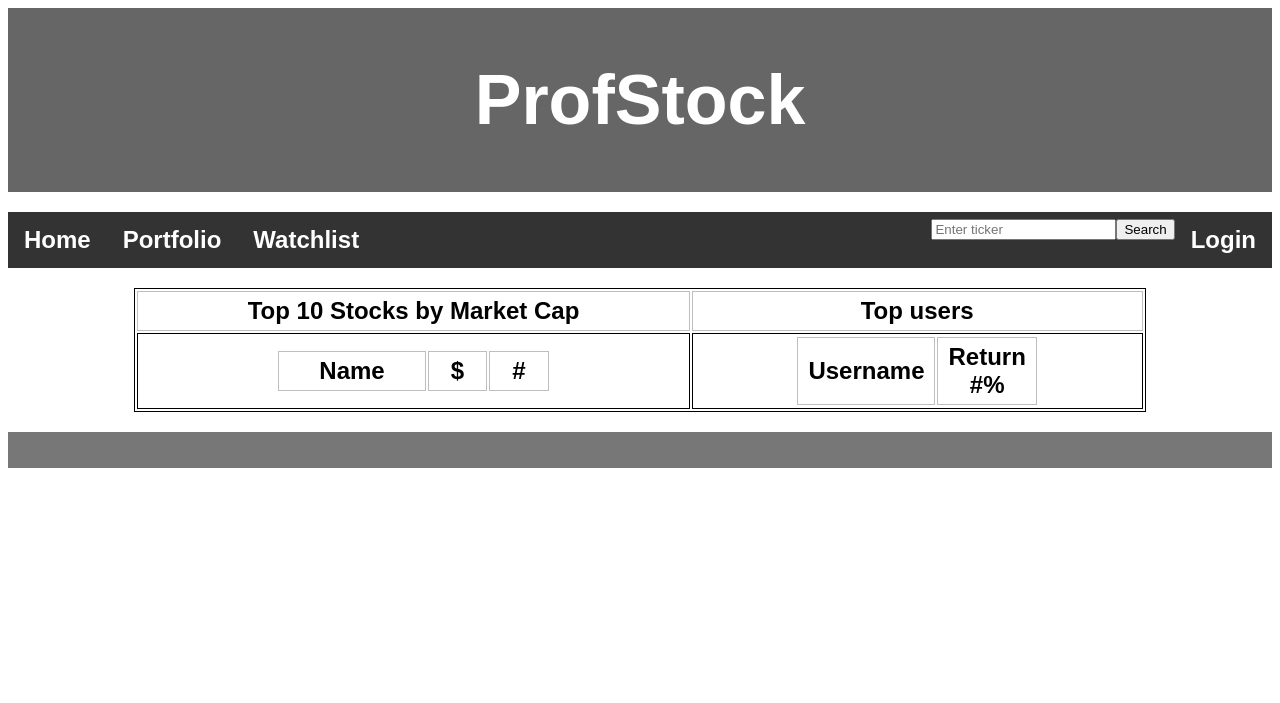
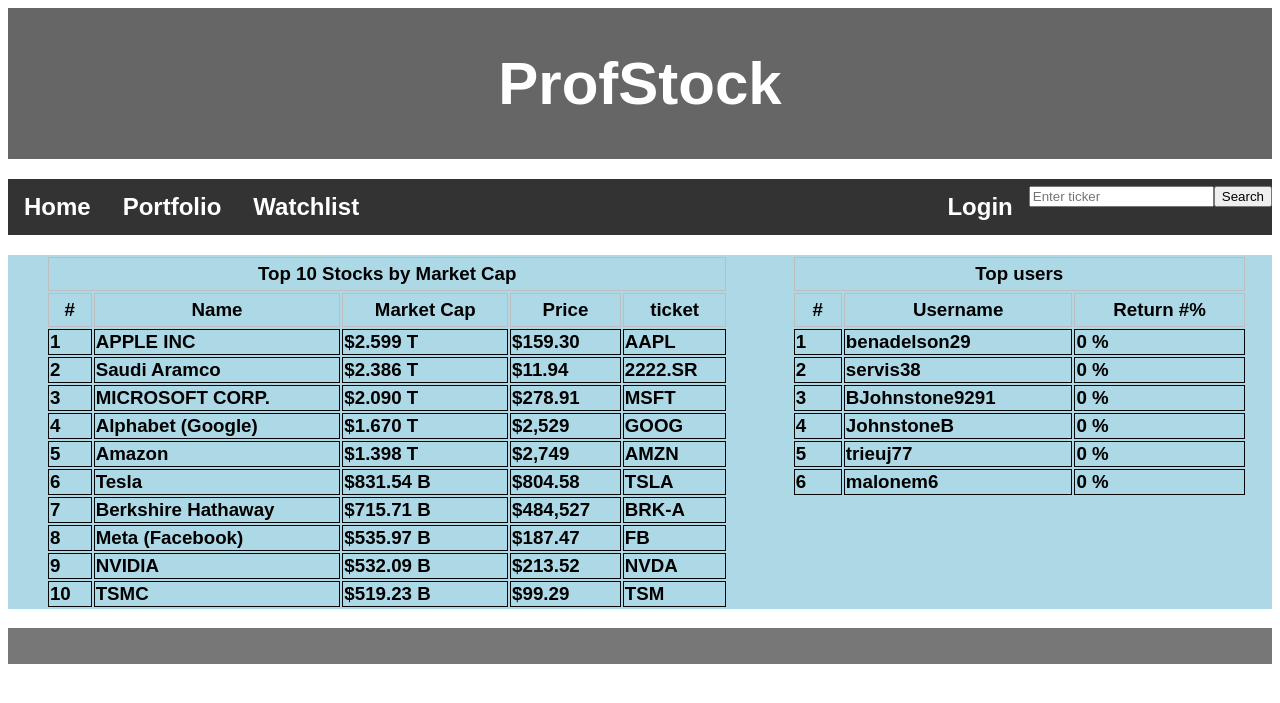
Before and after one commit to rywards/profstock, a Flask app: page / in a window 1280 px wide. Shown: the top 703 px of the page. Run offline with Flask 2, Linux system fonts and the light colour scheme; lists and menus that the app fills with data are empty; some libraries are stand-ins or nearby versions.

Commit message:
new chnages to home

```diff
--- a/static/style.css
+++ b/static/style.css
@@ -9,9 +9,9 @@ body {
 /* Style the header */
 header {
   background-color: #666;
-  padding: 5px;
+  padding: 1px;
   text-align: center;
-  font-size: 35px;
+  font-size: 30px;
   color: white;
 }
 
@@ -19,16 +19,31 @@ table.home1, th, td {
   border: 1px solid;
 }
 
-table.home1 {
-  width: 80%;
+#homeContainer {
+  width: 100%;
+  background-color: lightblue;
+  margin: auto;
 }
 
+#Top10StockTable {
+  width: 60%;
+  float: left;
+}
 
+#TopUsersTable {
+  width: 40%;
+  float: left;
+}
+#clear {
+  clear: both;
+}
 
 table.home2 {
-  width: 50%;
+  width: 90%;
 }
-
+.home2 td,th {
+    border: 1px solid rgb(8, 7, 7);
+}
 /* Style the footer */
 footer {
   background-color: #777;
--- a/templates/index.html
+++ b/templates/index.html
@@ -29,59 +29,213 @@
       return (
         <h2>
           <ul>
-            <li><a class="active" href="{{ url_for('home') }}">Home</a></li>
+            <li><a className="active" href="{{ url_for('home') }}">Home</a></li>
             <li><a href="portfolio">Portfolio</a></li>
             <li><a href="watchlist">Watchlist</a></li>
-            <li style={ {float:"right"}}><a href="SignUpPage">Login</a></li>
             <li style={ {float:"right"}}>
               <form action="/stockinfo.html" method="post">
                 <input type="text" name="ticker" placeholder="Enter ticker"/>
                 <input type="submit" value="Search"/>
               </form>
             </li>
+            <li style={ {float:"right"}}><a href="SignUpPage">Login</a></li>
           </ul>
         </h2>);
     }
   }
 
+  function Top10Stock() {
+    const items = [
+    {
+      id: 1,
+      name: 'APPLE INC',
+      marketCap:'$2.599 T',
+      price: '$159.30',
+      ticket: 'AAPL'
+    },
+    {
+      id: 2,
+      name: 'Saudi Aramco',
+      marketCap:'$2.386 T',
+      price: '$11.94',
+      ticket: '2222.SR'
+    },
+    {
+      id: 3,
+      name: 'MICROSOFT CORP.',
+      marketCap:'$2.090 T',
+      price: '$278.91',
+      ticket: 'MSFT'
+    },
+    {
+      id: 4,
+      name: 'Alphabet (Google)',
+      marketCap:'$1.670 T',
+      price: '$2,529',
+      ticket: 'GOOG'
+    },
+    {
+      id: 5,
+      name: 'Amazon',
+      marketCap:'$1.398 T',
+      price: '$2,749',
+      ticket: 'AMZN'
+    },
+    {
+      id: 6,
+      name: 'Tesla',
+      marketCap:'$831.54 B',
+      price: '$804.58',
+      ticket: 'TSLA'
+    },
+    {
+      id: 7,
+      name: 'Berkshire Hathaway',
+      marketCap:'$715.71 B',
+      price: '$484,527',
+      ticket: 'BRK-A'
+    },
+    {
+      id: 8,
+      name: 'Meta (Facebook)',
+      marketCap:'$535.97 B',
+      price: '$187.47',
+      ticket: 'FB'
+    },
+    {
+      id: 9,
+      name: 'NVIDIA',
+      marketCap:'$532.09 B',
+      price: '$213.52',
+      ticket: 'NVDA'
+    },
+    {
+      id: 10,
+      name: 'TSMC',
+      marketCap:'$519.23 B',
+      price: '$99.29',
+      ticket: 'TSM'
+    }]
+
+
+    const itemRows = [];
+    for (let item of items) {
+      const row = (
+        <tr key={item.id}>
+          <td key={1}>{item.id}</td>
+          <td key={2}>{item.name}</td>
+          <td key={3}>{item.marketCap}</td>
+          <td key={4}>{item.price}</td>
+          <td key={5}>{item.ticket}</td>
+        </tr>
+      );
+      itemRows.push(row);
+    }
+    return (
+      <table className = "home2" align="center">
+        <thead>
+          <tr>
+            <th colSpan = '5'>Top 10 Stocks by Market Cap</th>
+          </tr>
+          <tr>
+            <th>#</th>
+              <th>Name</th>
+              <th>Market Cap</th>
+              <th>Price</th>
+              <th>ticket</th>
+          </tr>
+        </thead>
+        <tbody>
+          {itemRows}
+        </tbody>
+      </table>
+    );
+  }
+
+  function TopUsers() {
+    const items = [
+    {
+      id: 1,
+      name: 'benadelson29',
+      percent: '0 %',
+    },
+    {
+      id: 2,
+      name: 'servis38',
+      percent: '0 %'
+    },
+    {
+      id: 3,
+      name: 'BJohnstone9291',
+      percent: '0 %'
+    },
+    {
+      id: 4,
+      name: 'JohnstoneB',
+      percent: '0 %'
+    },
+    {
+      id: 5,
+      name: 'trieuj77',
+      percent: '0 %'
+    },
+    {
+      id: 6,
+      name: 'malonem6',
+      percent: '0 %'
+    }]
+
+
+    const itemRows = [];
+    for (let item of items) {
+      const row = (
+        <tr key={item.id}>
+          <td key={1}>{item.id}</td>
+          <td key={2}>{item.name}</td>
+          <td key={3}>{item.percent}</td>
+        </tr>
+      );
+      itemRows.push(row);
+    }
+    return (
+      <table className = "home2" align="center">
+        <thead>
+          <tr>
+            <th colSpan = '3'>Top users</th>
+          </tr>
+          <tr>
+            <th>#</th>
+            <th>Username</th>
+            <th>Return #%</th>
+          </tr>
+        </thead>
+        <tbody>
+          {itemRows}
+        </tbody>
+      </table>
+    );
+  }
+
+
   class SubInfo extends React.Component {
     render() {
       return (
-        <h2>
-          <table class = "home1" align="center">
-            <tr>
-              <th>Top 10 Stocks by Market Cap</th>
-              <th>Top users</th>
-            </tr>
-            <tr>
-              <td>
-                <table class = "home2" align="center">
-                  <tr>
-                    <th>Name</th>
-                    <th>$</th>
-                    <th>#</th>
-                  </tr>
-                </table>
-              </td>
-              <td>
-                <table class = "home2" align="center">
-                  <tr>
-                    <th>Username</th>
-                    <th>Return #%</th>
-                  </tr>
-                </table>
-              </td>
-            </tr>
-          </table>
-        </h2>);
+        <h3>
+          <div id="homeContainer">
+            <div id="Top10StockTable">
+              {Top10Stock()}
+            </div>
+            <div id="TopUsersTable">
+              {TopUsers()}
+            </div>
+            <div id="clear"></div>
+        </div>
+        </h3>);
     }
   }
 
   ReactDOM.render(<SubLinks />, document.getElementById('root'))
   ReactDOM.render(<SubInfo />, document.getElementById('subInfo'))
-
-  //ReactDOM.render(<SubInfoList />, document.getElementById('subInfo'))
-  //ReactDOM.render(<subHeaderInfo />, document.getElementById('subInfo'))
 </script>
 
 <footer>
```
